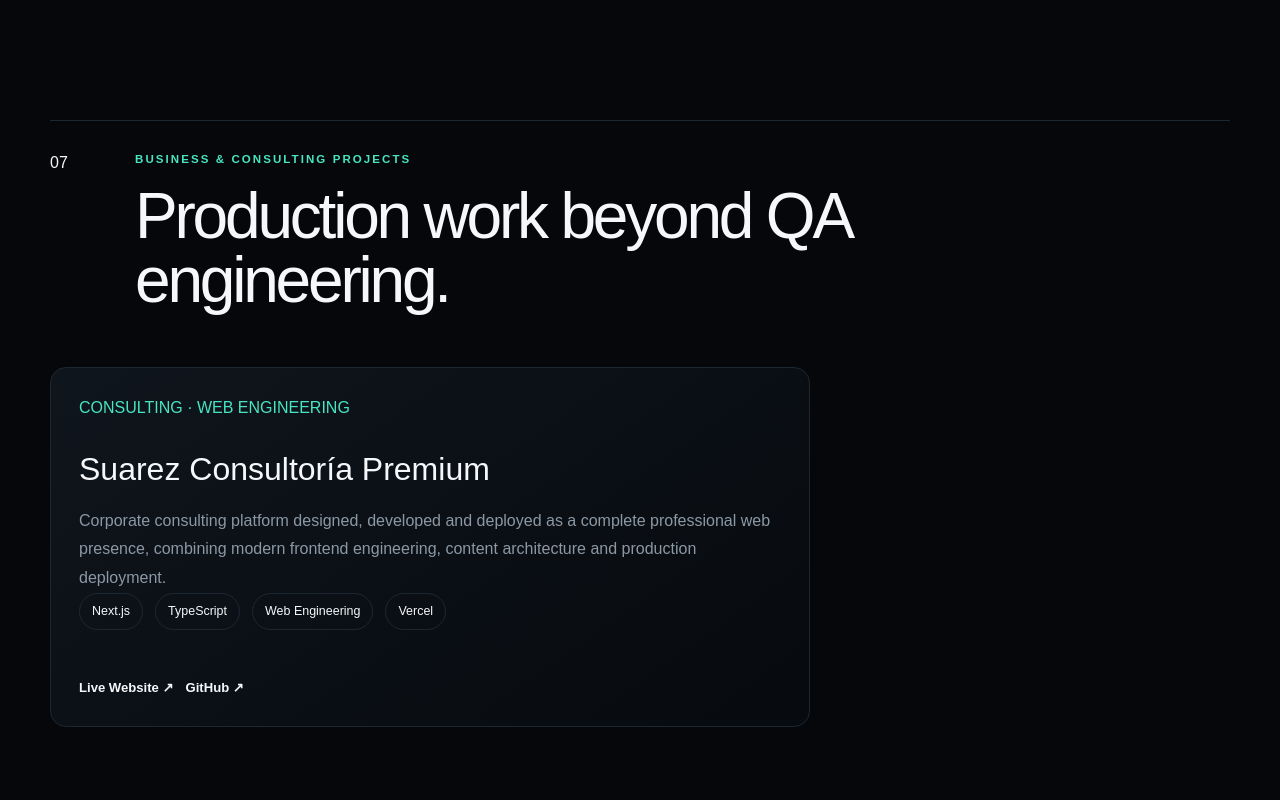
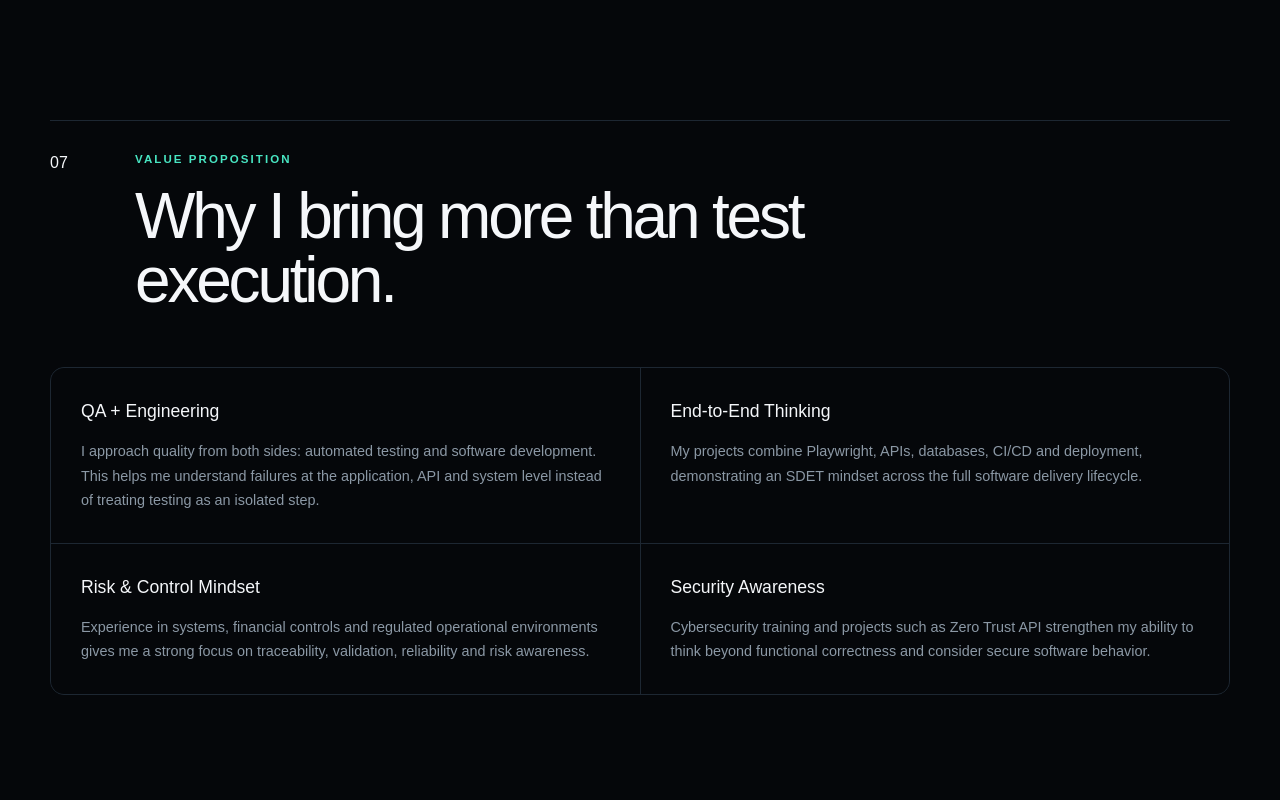
Before and after one commit to josemanuelsuarez110/jmtechlab-portfolio, a Next.js app: page / in a window 1280 px wide. Shown: the part 5280-6080 px from the top of the page. Built offline with nearby package versions, Linux system fonts and the light colour scheme.

Commit message:
Add recruiter value proposition

```diff
--- a/app/page.tsx
+++ b/app/page.tsx
@@ -340,6 +340,55 @@ export default function Home() {
       </section>
 
 
+
+      <section className="section container" id="why-hire-me">
+        <div className="section-heading">
+          <span>07</span>
+          <div>
+            <p className="section-label">VALUE PROPOSITION</p>
+            <h3>Why I bring more than test execution.</h3>
+          </div>
+        </div>
+
+        <div className="case-grid">
+          <article>
+            <h3>QA + Engineering</h3>
+            <p>
+              I approach quality from both sides: automated testing and software
+              development. This helps me understand failures at the application,
+              API and system level instead of treating testing as an isolated step.
+            </p>
+          </article>
+
+          <article>
+            <h3>End-to-End Thinking</h3>
+            <p>
+              My projects combine Playwright, APIs, databases, CI/CD and
+              deployment, demonstrating an SDET mindset across the full software
+              delivery lifecycle.
+            </p>
+          </article>
+
+          <article>
+            <h3>Risk & Control Mindset</h3>
+            <p>
+              Experience in systems, financial controls and regulated operational
+              environments gives me a strong focus on traceability, validation,
+              reliability and risk awareness.
+            </p>
+          </article>
+
+          <article>
+            <h3>Security Awareness</h3>
+            <p>
+              Cybersecurity training and projects such as Zero Trust API strengthen
+              my ability to think beyond functional correctness and consider secure
+              software behavior.
+            </p>
+          </article>
+        </div>
+      </section>
+
       <section className="section container" id="business-projects">
         <div className="section-heading">
           <span>07</span>
```
